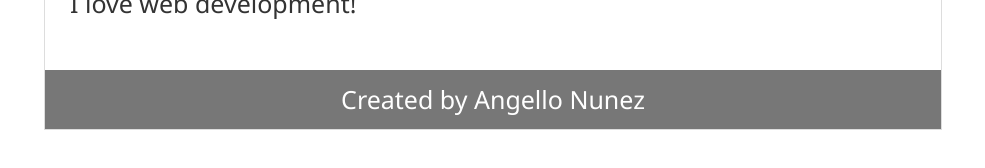
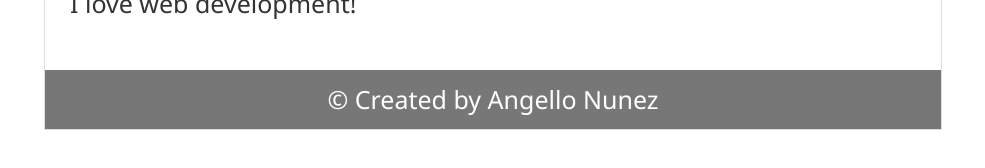
Before and after one commit to angellonunez/normalblog, a plain HTML site: page index.html in a window 1280 px wide. Shown: the part 504-672 px from the top of the page, without its empty margins (147-1132 px from the left). Drawn offline with Linux system fonts and the light colour scheme.

Commit message:
Copyright symbol created

```diff
--- a/index.html
+++ b/index.html
@@ -20,7 +20,7 @@
             <p>I love web development!</p>
         </div>
         <div id="footer">
-            Created by Angello Nunez
+            &copy; Created by Angello Nunez
         </div>
     </div>
 </body>
```
